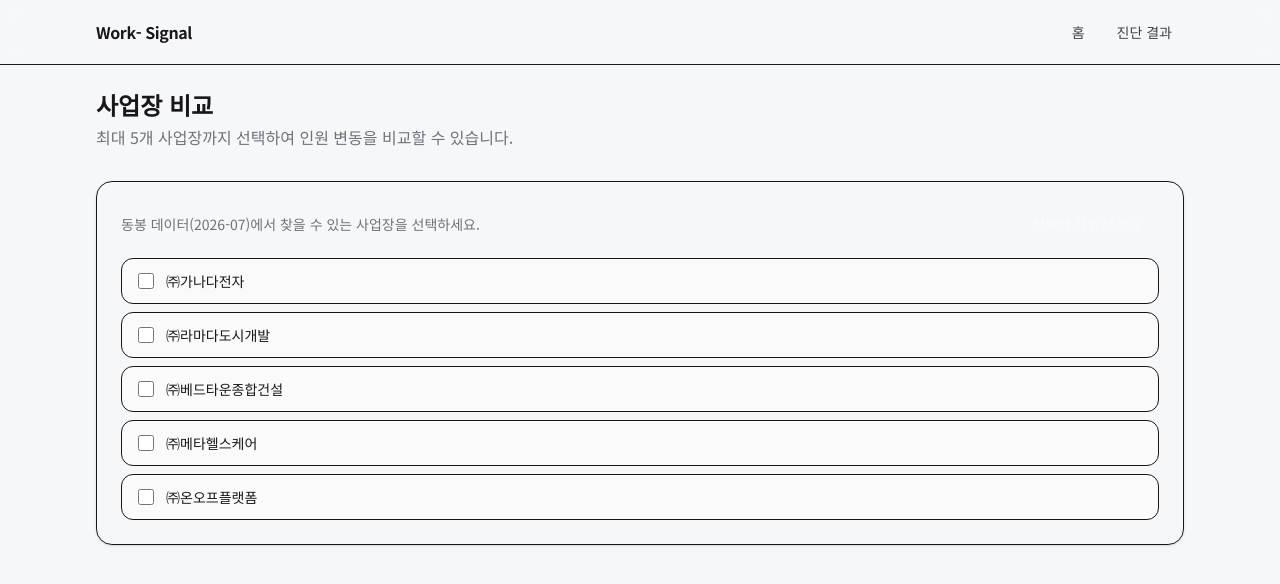
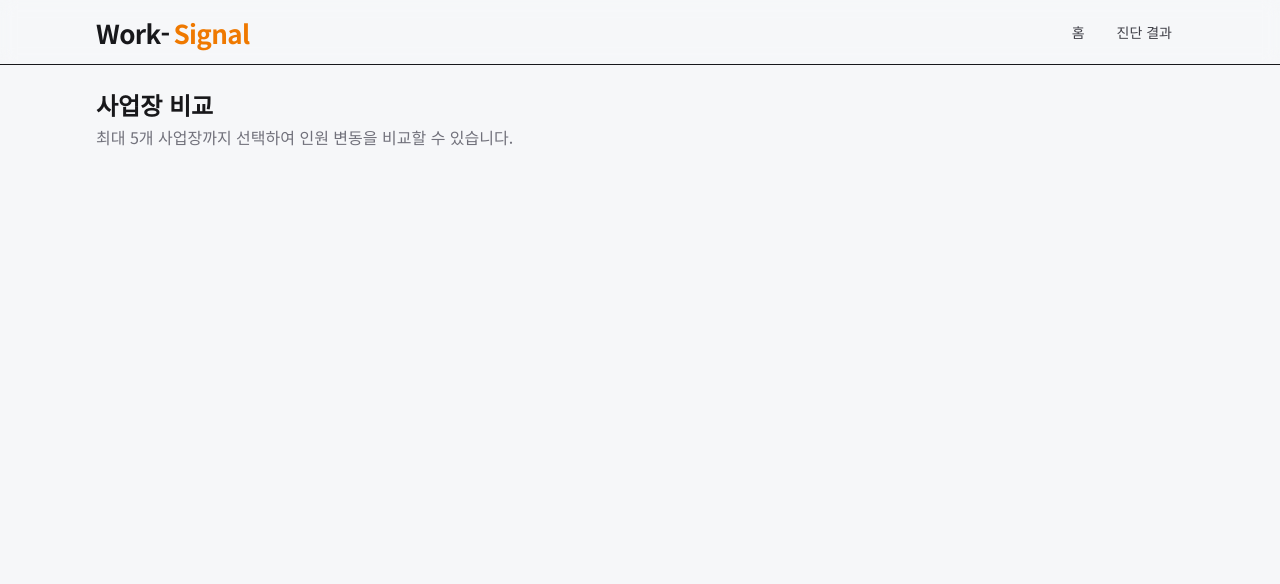
Before and after one commit to MABC-2026/project-code, a Next.js app: page /compare in a window 1280 px wide. Shown: the top 584 px of the page. Built offline with nearby package versions, Linux system fonts and the light colour scheme.

Commit message:
⚡️ 비교창 수정

```diff
--- a/src/app/compare/page.tsx
+++ b/src/app/compare/page.tsx
@@ -116,10 +116,10 @@ function CompareInner() {
             href="/"
             className="flex items-center gap-1 outline-none focus-visible:ring-2 focus-visible:ring-brand-orange focus-visible:ring-offset-2 rounded"
           >
-            <span className="text-brand-black font-bold tracking-tight">
+            <span className="text-[var(--brand-black)] font-bold tracking-tight text-[22px] sm:text-[26px]">
               Work-
             </span>
-            <span className="text-brand-orange font-bold tracking-tight">
+            <span className="text-[var(--brand-orange)] font-bold tracking-tight text-[22px] sm:text-[26px]">
               Signal
             </span>
           </a>
@@ -177,51 +177,6 @@ function CompareInner() {
           </div>
         )}
 
-        {/* 테이블 */}
-        <section className="mb-8">
-          <div className="overflow-hidden rounded-2xl border border-border-default bg-bg-card p-6 shadow-sm">
-            <div className="flex items-center justify-between gap-3">
-              <p className="text-sm text-zinc-500">
-                동봉 데이터(2026-07)에서 찾을 수 있는 사업장을 선택하세요.
-              </p>
-              <button
-                className="rounded-xl bg-brand-orange px-4 py-2 text-sm font-medium text-white transition-colors hover:bg-brand-orange/90 disabled:opacity-50 disabled:cursor-not-allowed focus-visible:ring-2 focus-visible:ring-brand-orange focus-visible:ring-offset-2"
-                onClick={() => compare(selectedNames)}
-                disabled={loading || selectedNames.length === 0}
-              >
-                {loading ? "계산 중..." : "선택한 사업장 비교"}
-              </button>
-            </div>
-
-            {loading && steps.length > 0 && <div className="mt-4"></div>}
-
-            {!loading && (
-              <div className="mt-4 space-y-2 max-h-[300px] overflow-y-auto">
-                {[
-                  "㈜가나다전자",
-                  "㈜라마다도시개발",
-                  "㈜베드타운종합건설",
-                  "㈜메타헬스케어",
-                  "㈜온오프플랫폼",
-                ].map((name) => (
-                  <label
-                    key={name}
-                    className="flex items-center gap-3 rounded-xl border border-border-default bg-zinc-50 px-4 py-3 cursor-pointer hover:bg-zinc-100 transition-colors"
-                  >
-                    <input
-                      type="checkbox"
-                      className="h-4 w-4 rounded border-border-default text-brand-orange focus:ring-brand-orange"
-                      checked={selectedNames.includes(name)}
-                      onChange={() => toggleSelection(name)}
-                    />
-                    <span className="text-sm text-zinc-900">{name}</span>
-                  </label>
-                ))}
-              </div>
-            )}
-          </div>
-        </section>
-
         {/* 비교 결과 */}
         {rows.length > 0 && (
           <section className="mb-8">
```
